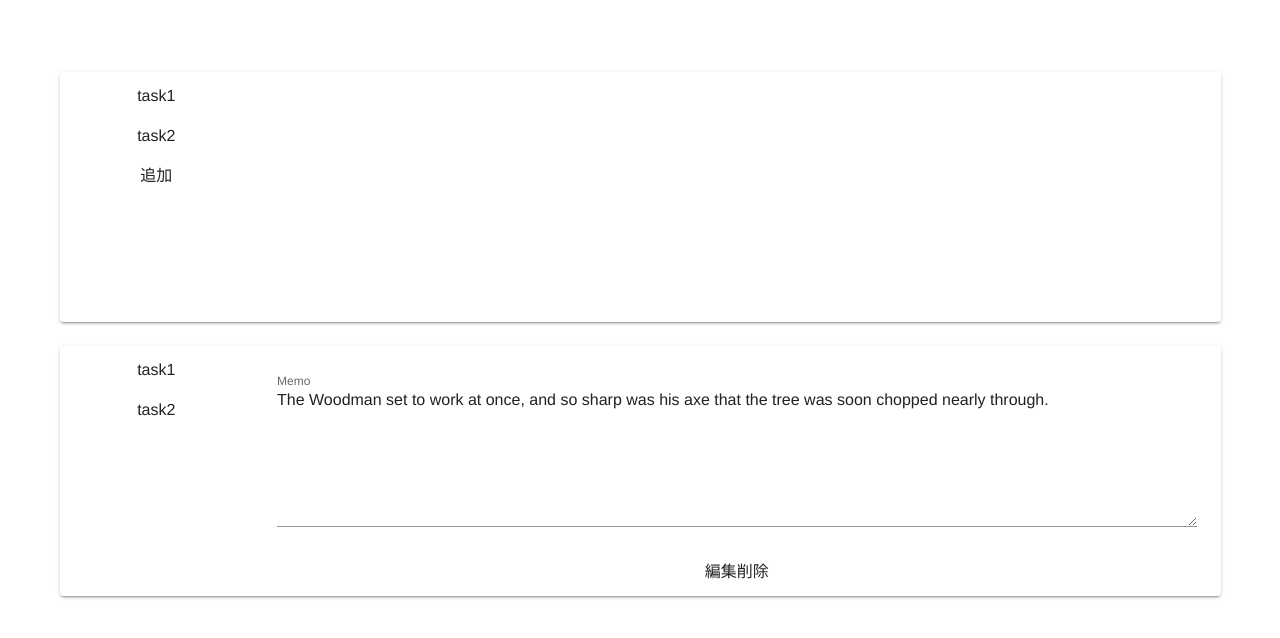
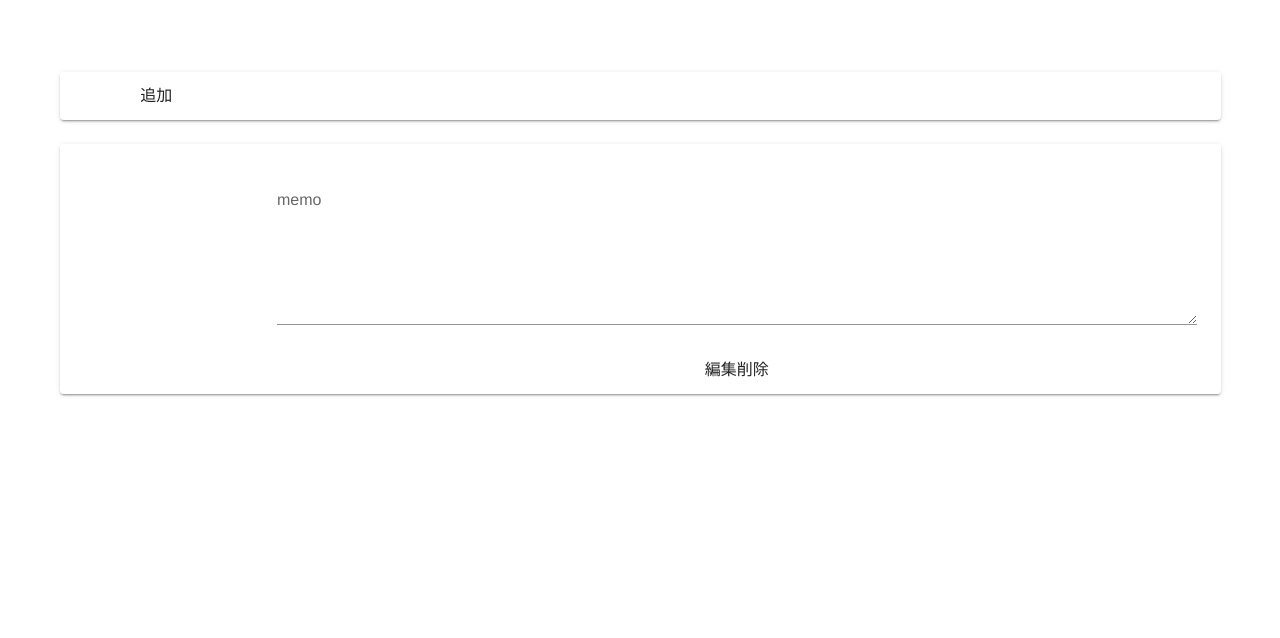
Before and after one commit to makiichikawa/fjord-vuecli_practice, a Vue app in the folder vuecli/: page / in a window 1280 px wide. Both pictures are taken after a click on the button "追加". Shown: the top 638 px of the page. Built offline with nearby package versions, Linux system fonts and the light colour scheme.

Commit message:
localStrageにメモを保存するように変更

```diff
--- a/vuecli/src/App.vue
+++ b/vuecli/src/App.vue
@@ -3,10 +3,10 @@
     <v-container>
       <v-row>
         <v-col cols='12'>
-          <Index v-on:flags='setFlags'/>
+          <Index v-bind:memos='memos' v-on:flags='setFlags'/>
         </v-col>
         <v-col cols='12'>
-          <Edit v-if='flags.addFlag'/>
+          <Edit v-if='flags.addFlag' v-bind:memos='memos' v-on:processing='execute'/>
         </v-col>
       </v-row>
     </v-container>
@@ -21,7 +21,13 @@ export default {
   name: 'App',
   data: function() {
     return {
-      flags: {}
+      flags: {},
+      memos: []
+    }
+  },
+  mounted() {
+    if (localStorage.getItem('memos')) {
+      this.memos = JSON.parse(localStorage.getItem('memos'))
     }
   },
   components: {
@@ -31,6 +37,13 @@ export default {
   methods: {
     setFlags(flags) {
       this.flags = flags
+    },
+    execute(processing){
+      if (processing.action === 'edit') {
+        this.memos.push(processing.memo)
+      }
+      const parsed = JSON.stringify(this.memos)
+      localStorage.setItem('memos', parsed)
     }
   }
 }
--- a/vuecli/src/components/Edit.vue
+++ b/vuecli/src/components/Edit.vue
@@ -1,14 +1,14 @@
 <template>
-  <v-card height='250'>
+  <v-card>
     <v-container>
       <v-row>
         <v-col cols='2'>
-          <Tasks/>
+          <Tasks v-bind:memos='memos' />
         </v-col>
         <v-col cols='10'>
-          <Input/>
-          <Button action='edit' v-on:flags='sendFlags'/>
-          <Button action='del' v-on:flags='sendFlags'/>
+          <Input v-on:memo='setMemo'/>
+          <Button action='edit' v-on:flags='takeOver'/>
+          <Button action='del' v-on:flags='takeOver'/>
         </v-col>
       </v-row>
     </v-container>
@@ -22,14 +22,25 @@ import Input from './Input.vue'
 
 export default {
   name: 'Edit',
+  props: ['memos'],
   components: {
     Button,
     Tasks,
     Input
   },
+  data: function() {
+    return {
+      memo: '',
+    }
+  },
   methods: {
-    sendFlags(flags) {
-      this.$emit('flags', flags)
+    setMemo(memo) {
+      this.memo = memo
+    },
+    takeOver(flags) {
+      if (flags.editFlag) {
+        this.$emit('processing',{action: 'edit', memo: this.memo})
+      }
     }
   }
 }
--- a/vuecli/src/components/Index.vue
+++ b/vuecli/src/components/Index.vue
@@ -1,9 +1,9 @@
 <template>
-  <v-card height='250'>
+  <v-card>
     <v-container>
       <v-row>
         <v-col cols='2'>
-          <Tasks/>
+          <Tasks v-bind:memos='memos' />
           <Button action='add' v-on:flags='sendFlags'/>
         </v-col>
       </v-row>
@@ -17,6 +17,7 @@ import Tasks from './Tasks.vue'
 
 export default {
   name: 'Index',
+  props: ['memos'],
   components: {
     Button,
     Tasks
--- a/vuecli/src/components/Input.vue
+++ b/vuecli/src/components/Input.vue
@@ -1,16 +1,25 @@
 <template>
   <v-container fluid>
-    <v-textarea
-      name="input-7-1"
-      label="Memo"
+    <v-textarea v-model='memo' v-on:mouseleave='takeOver'
+      name="memo"
+      label="memo"
       value="The Woodman set to work at once, and so sharp was his axe that the tree was soon chopped nearly through."
-      hint="Hint text"
     ></v-textarea>
   </v-container>
 </template>
 
 <script>
 export default {
-  name: 'Input'
+  name: 'Input',
+  data: function() {
+    return {
+      memo: ''
+    }
+  },
+  methods: {
+    takeOver: function() {
+      this.$emit('memo', this.memo)
+    }
+  }
 }
 </script>
--- a/vuecli/src/components/Tasks.vue
+++ b/vuecli/src/components/Tasks.vue
@@ -1,7 +1,7 @@
 <template>
   <div>
-    <div v-for='(todo, index) in todos' :key='index'>
-      <p>{{ todo }}</p>
+    <div v-for='(memo, index) in memos' :key='index'>
+      <p>{{ memo }}</p>
     </div>
   </div>
 </template>
@@ -9,11 +9,7 @@
 <script>
 export default {
   name: 'Tasks',
-  data: function(){
-    return {
-      todos: ['task1', 'task2'],
-    }
-  }
+  props: ['memos']
 }
 </script>
 
```
